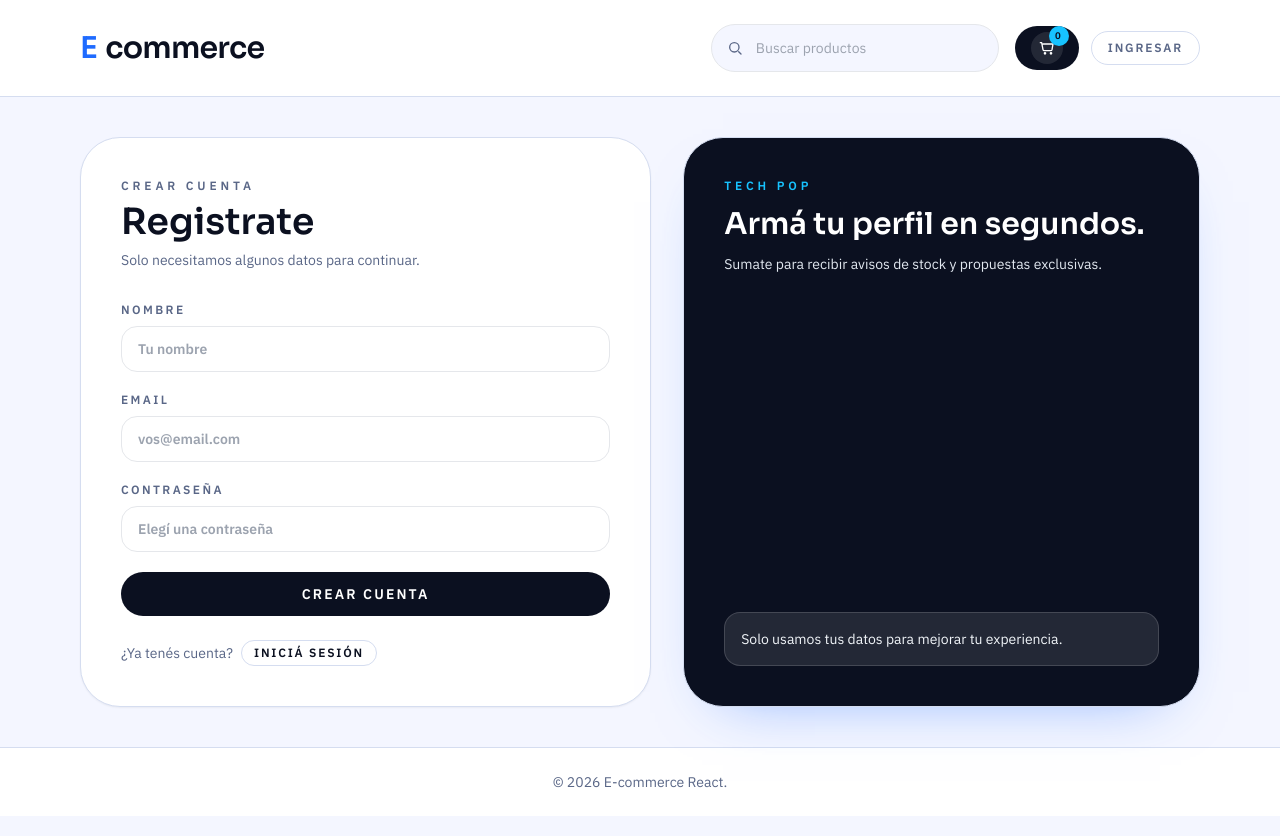
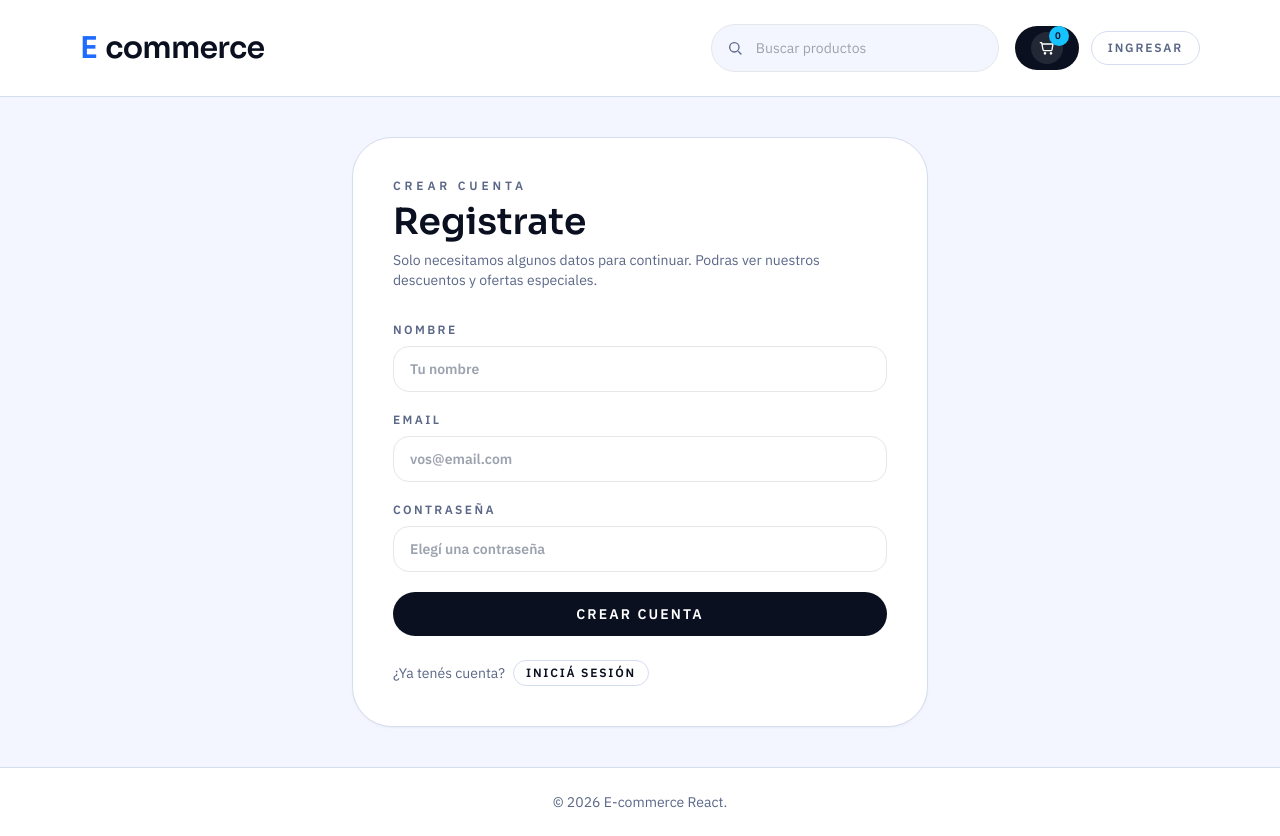
Before and after one commit to paucq/E-commerce-React, a React (Vite) app: page /register in a window 1280 px wide. Built offline with nearby package versions, Linux system fonts and the light colour scheme.

Commit message:
style: align home background and register layout

```diff
--- a/src/pages/Home.jsx
+++ b/src/pages/Home.jsx
@@ -41,8 +41,13 @@ export default function Home() {
   }, [loadProducts]);
 
   return (
-    <section className="space-y-8">
-      <div className="rounded-3xl border border-tech-border bg-tech-hero p-6 shadow-glow sm:p-8">
+    <section className="relative isolate">
+      <div
+        aria-hidden="true"
+        className="pointer-events-none absolute inset-0 left-1/2 w-screen -translate-x-1/2 bg-tech-hero"
+      />
+      <div className="relative space-y-8">
+        <div className="rounded-3xl border border-tech-border/80 bg-tech-surface/90 p-6 shadow-glow backdrop-blur sm:p-8">
           <p className="text-xs font-semibold uppercase tracking-[0.2em] text-tech-muted">
             Catálogo
           </p>
@@ -61,7 +66,7 @@ export default function Home() {
             {Array.from({ length: 6 }).map((_, index) => (
               <div
                 key={`skeleton-${index}`}
-              className="h-72 animate-pulse rounded-2xl border border-tech-border bg-tech-surface"
+                className="h-72 animate-pulse rounded-2xl border border-tech-border/80 bg-tech-surface/80"
               />
             ))}
           </div>
@@ -83,6 +88,7 @@ export default function Home() {
             />
           </div>
         ) : null}
+      </div>
     </section>
   );
 }
--- a/src/pages/Register.jsx
+++ b/src/pages/Register.jsx
@@ -30,8 +30,8 @@ export default function Register() {
   };
 
   return (
-    <section className="grid gap-8 lg:grid-cols-[1.05fr_0.95fr]">
-      <div className="rounded-[2.5rem] border border-tech-border bg-tech-surface p-8 shadow-sm sm:p-10">
+    <section className="grid min-h-[70vh] place-items-center">
+      <div className="w-full max-w-xl rounded-[2.5rem] border border-tech-border bg-tech-surface p-8 shadow-sm sm:p-10">
         <div className="space-y-2">
           <p className="text-xs font-semibold uppercase tracking-[0.32em] text-tech-muted">
             Crear cuenta
@@ -40,7 +40,7 @@ export default function Register() {
             Registrate
           </h1>
           <p className="text-sm text-tech-muted">
-            Solo necesitamos algunos datos para continuar.
+            Solo necesitamos algunos datos para continuar. Podras ver nuestros descuentos y ofertas especiales.
           </p>
         </div>
 
@@ -99,23 +99,6 @@ export default function Register() {
           </Link>
         </div>
       </div>
-
-      <aside className="flex flex-col justify-between rounded-[2.5rem] border border-tech-border bg-tech-ink p-8 text-white shadow-glow sm:p-10">
-        <div className="space-y-3">
-          <p className="text-xs font-semibold uppercase tracking-[0.32em] text-tech-highlight">
-            Tech Pop
-          </p>
-          <h2 className="font-display text-2xl font-semibold sm:text-3xl">
-            Armá tu perfil en segundos.
-          </h2>
-          <p className="text-sm text-slate-200">
-            Sumate para recibir avisos de stock y propuestas exclusivas.
-          </p>
-        </div>
-        <div className="mt-8 rounded-2xl border border-white/15 bg-white/10 p-4 text-sm text-slate-100">
-          Solo usamos tus datos para mejorar tu experiencia.
-        </div>
-      </aside>
     </section>
   );
 }
```
Lines whose indentation alone changed are shown as unchanged.
